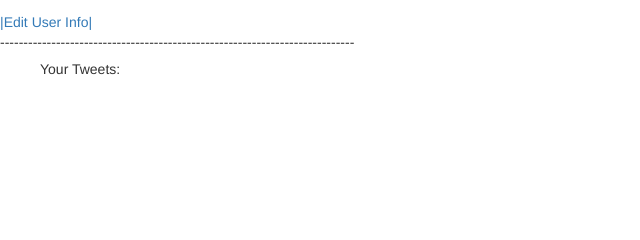
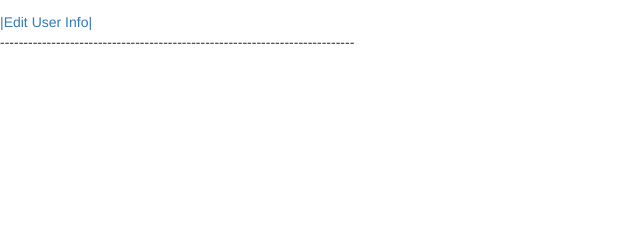
Before and after one commit to amandalynnes/twitterclone, a Django app: template templates/user_view.html in a window 1280 px wide. Shown: the part 148-388 px from the top of the page, without its empty margins (0-640 px from the left). Run offline with Django 3.2, Linux system fonts and the light colour scheme; the template is opened without the code that fills it, so the values that code supplies are empty; some libraries are stand-ins or nearby versions.

Commit message:
fixed logic in user view template to only render tweets on user page when logged in

```diff
--- a/templates/user_view.html
+++ b/templates/user_view.html
@@ -22,9 +22,9 @@
             <p>----------------------------------------------------------------------------</p>
 
             <ul>
-                <h5>Your Tweets:</h5>
                 {% for tweet in tweets %}
                 {% if tweet.posted_by == user %}
+                <h5>Your Tweets:</h5>
                     <li>Title: {{ tweet.title }}</li>
                     <li>Tweet: {{ tweet.body }}</li>
                     <li>Time: {{ tweet.dt_posted }}</li>
```
Also changed, not shown: README.md.
